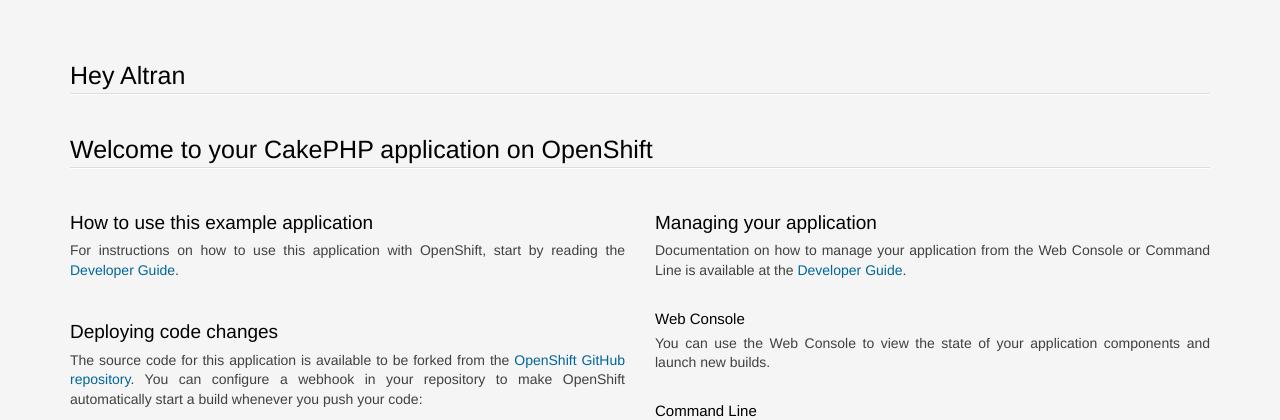
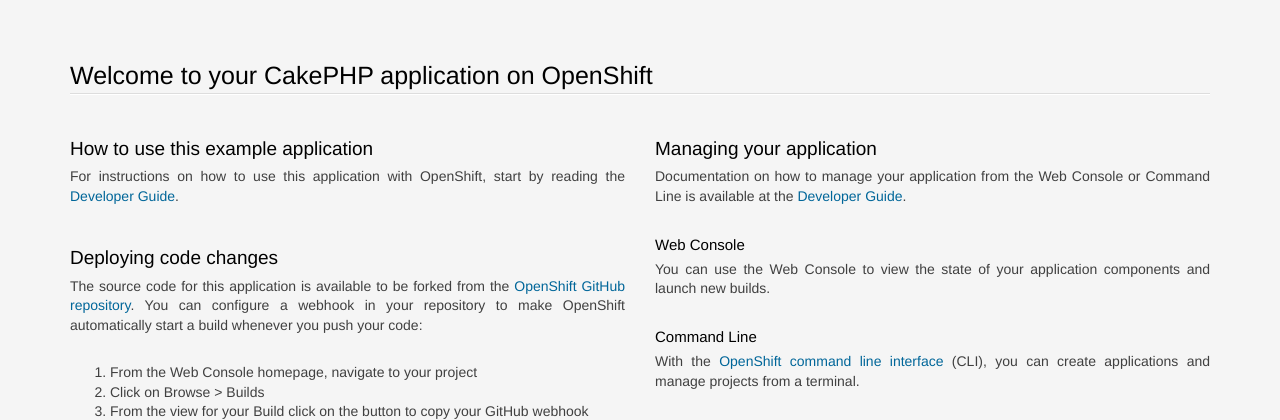
Before and after one commit to rvabre/GLPI, a CakePHP app: the page made by app/View/Pages/home.ctp in a window 1280 px wide. Shown: the top 420 px of the page. Run offline with PHP 8.4 and a stand-in for CakePHP, Linux system fonts and the light colour scheme; the template is opened without the code that fills it, so the values that code supplies are empty; some libraries are stand-ins or nearby versions.

Commit message:
Update default.ctp

```diff
--- a/app/View/Layouts/default.ctp
+++ b/app/View/Layouts/default.ctp
@@ -210,7 +210,6 @@
 
 <section class='container'>
           <hgroup>
-            <h1>Hey Altran</h1>
             <h1>Welcome to your CakePHP application on OpenShift</h1>
           </hgroup>
 
```
